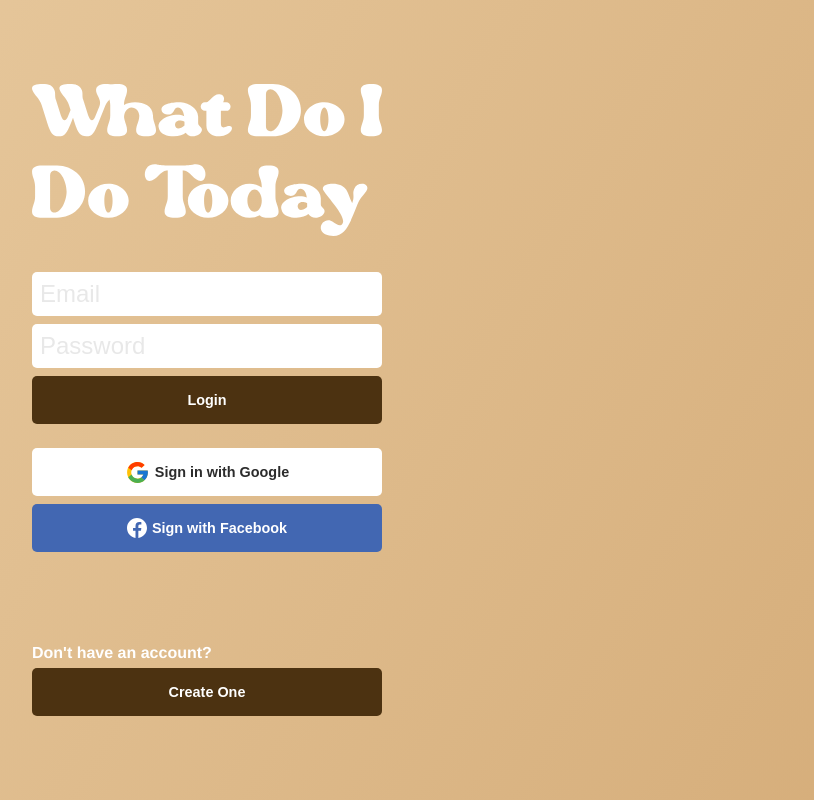
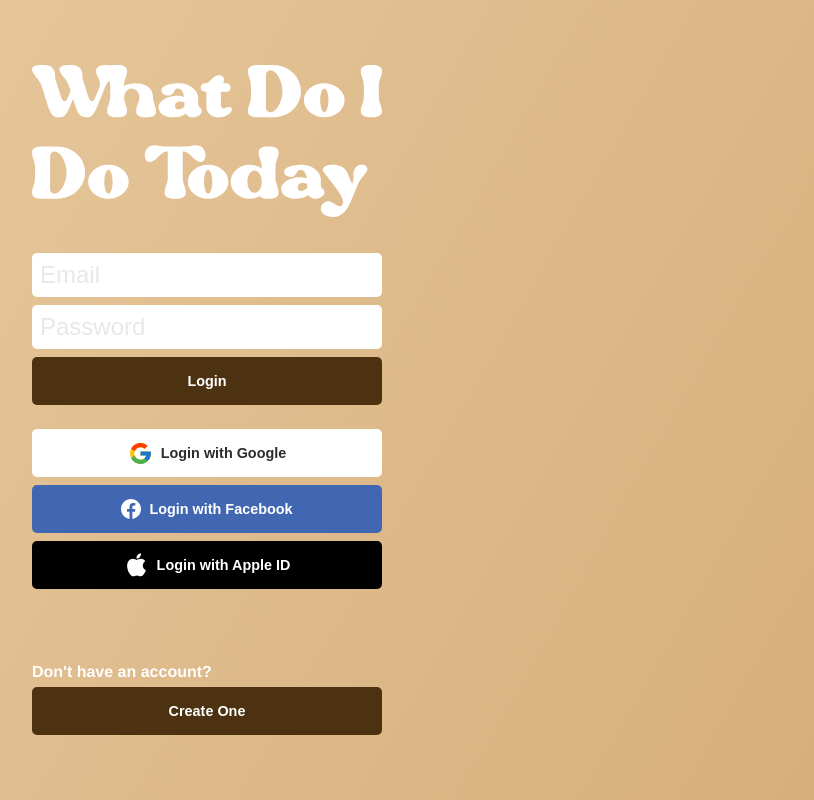
Before and after one commit to macs-massimopiazza/what-do-i-do-today, a Vue app: page / in a window 1280 px wide. Shown: the whole page, without its empty margins (433-1247 px from the left). Built offline with nearby package versions, Linux system fonts and the light colour scheme; no server answers.

Commit message:
added apple id btn on auth

```diff
--- a/src/components/Auth.vue
+++ b/src/components/Auth.vue
@@ -11,8 +11,9 @@
         <button class="btn-fill" @click="callLoginUser" >Login</button>
       </div>
       <div class="third-party-login">
-        <button class="google"><img src="../assets/icons8-logo-google.svg" alt=""><span>Sign in with Google</span></button>
-        <button class="fb"><img src="../assets/icons8-facebook.svg" alt=""><span>Sign with Facebook</span></button>
+        <button class="google"><img src="../assets/icons8-logo-google.svg" alt=""><span>Login with Google</span></button>
+        <button class="fb"><img src="../assets/icons8-facebook.svg" alt=""><span>Login with Facebook</span></button>
+        <button class="apple"><img src="../assets/icons8-apple.svg" alt=""><span>Login with Apple ID</span></button>
       </div>
     </div>
     <!-- REGISTER VIEW -->
@@ -26,8 +27,9 @@
         <button class="btn-fill" @click="callRegisterNewUser" @keyup.enter="callLoginUser">Register</button>
       </div>
       <div class="third-party-login">
-        <button class="google"><img src="../assets/icons8-logo-google.svg" alt=""><span>Sign in with Google</span></button>
-        <button class="fb"><img src="../assets/icons8-facebook.svg" alt=""><span>Sign with Facebook</span></button>
+        <button class="google"><img src="../assets/icons8-logo-google.svg" alt=""><span>Register with Google</span></button>
+        <button class="fb"><img src="../assets/icons8-facebook.svg" alt=""><span>Register with Facebook</span></button>
+        <button class="apple"><img src="../assets/icons8-apple.svg" alt=""><span>Register with Apple ID</span></button>
       </div>
     </div>
     <!-- SWITCH VIEW -->
@@ -175,7 +177,7 @@ export default {
       justify-content: center;
       img {
         width: 25px;
-        margin-right: 5px;
+        margin-right: 0.5rem;
       }
       &.google {
         background-color: #fff;
@@ -188,6 +190,10 @@ export default {
         img {
           width: 20px;
         }
+      }
+      &.apple {
+        background-color: #000;
+        color: #fff;
       }
     }
     input {
```
Also changed, not shown: src/assets/icons8-apple.svg (added).
